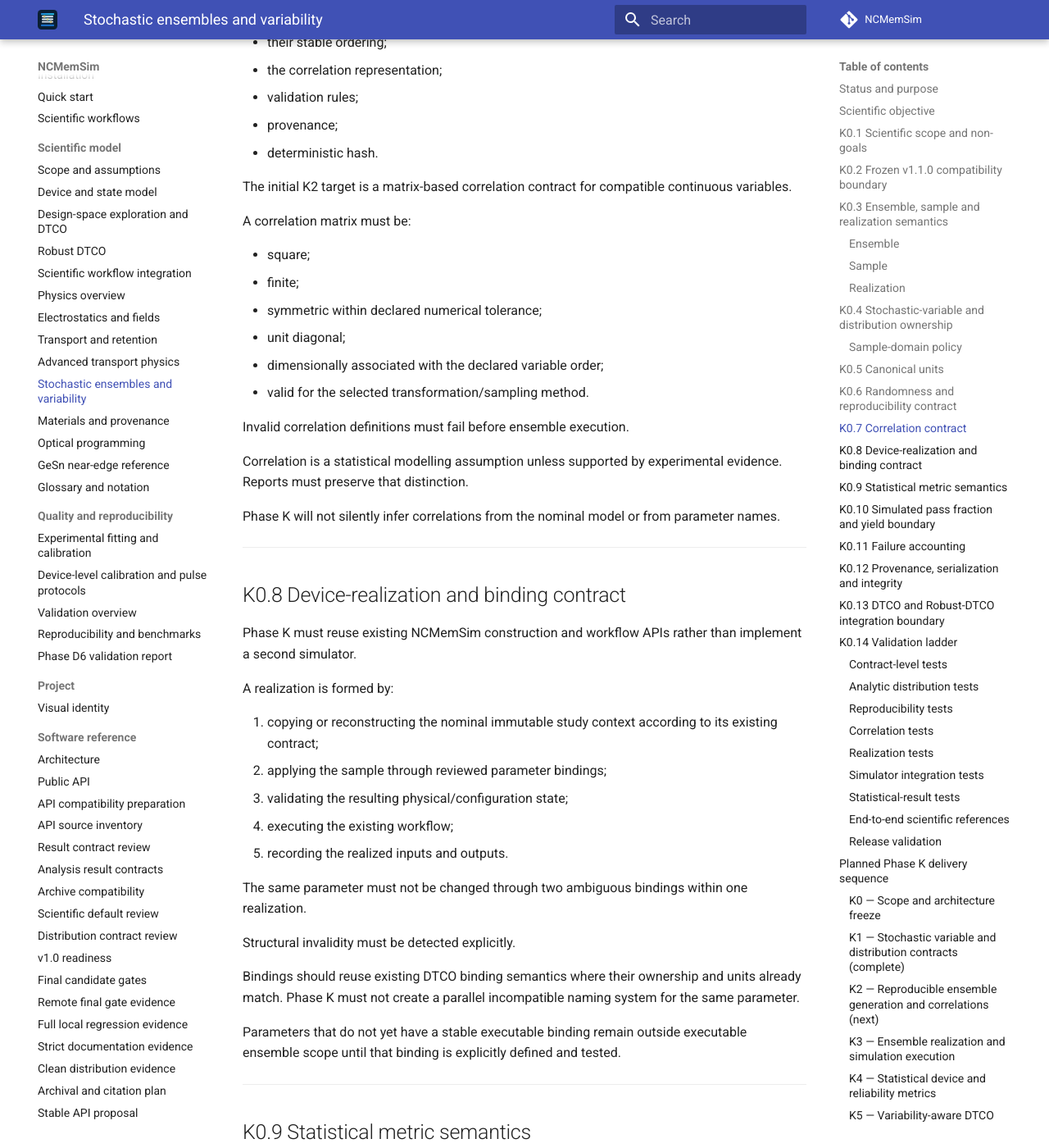
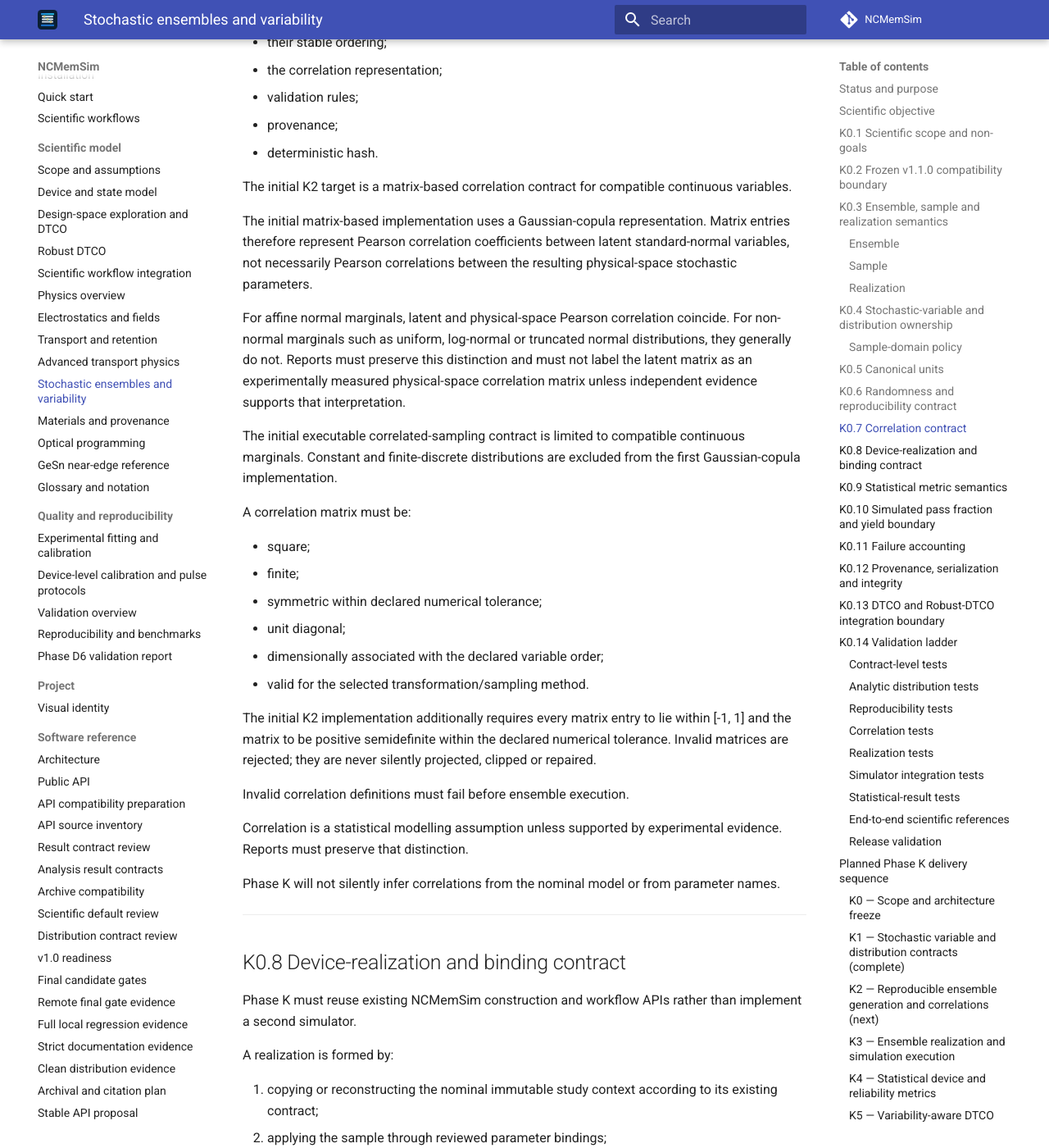
Before and after one commit to ocojocaru/NCMemSim, an MkDocs documentation site: the page built from docs/stochastic_ensembles.md, in a window 1280 px wide and 1400 px high, scrolled down 9040 px. Shown: the whole window at 82% size. Built offline with MkDocs 1.6.1 and Material for MkDocs 9.7.7, drawn with Linux system fonts in a browser that asks for light colours; comment, search, counter and statistics services are not loaded.

Commit message:
Define Gaussian copula correlation semantics

```diff
--- a/docs/stochastic_ensembles.md
+++ b/docs/stochastic_ensembles.md
@@ -311,6 +311,23 @@ Correlation may only be introduced by an explicit correlation specification that
 
 The initial K2 target is a matrix-based correlation contract for compatible continuous variables.
 
+The initial matrix-based implementation uses a Gaussian-copula
+representation. Matrix entries therefore represent Pearson correlation
+coefficients between latent standard-normal variables, not necessarily
+Pearson correlations between the resulting physical-space stochastic
+parameters.
+
+For affine normal marginals, latent and physical-space Pearson correlation
+coincide. For non-normal marginals such as uniform, log-normal or truncated
+normal distributions, they generally do not. Reports must preserve this
+distinction and must not label the latent matrix as an experimentally measured
+physical-space correlation matrix unless independent evidence supports that
+interpretation.
+
+The initial executable correlated-sampling contract is limited to compatible
+continuous marginals. Constant and finite-discrete distributions are excluded
+from the first Gaussian-copula implementation.
+
 A correlation matrix must be:
 
 - square;
@@ -319,6 +336,11 @@ A correlation matrix must be:
 - unit diagonal;
 - dimensionally associated with the declared variable order;
 - valid for the selected transformation/sampling method.
+
+The initial K2 implementation additionally requires every matrix entry to lie
+within [-1, 1] and the matrix to be positive semidefinite within the declared
+numerical tolerance. Invalid matrices are rejected; they are never silently
+projected, clipped or repaired.
 
 Invalid correlation definitions must fail before ensemble execution.
 
```
